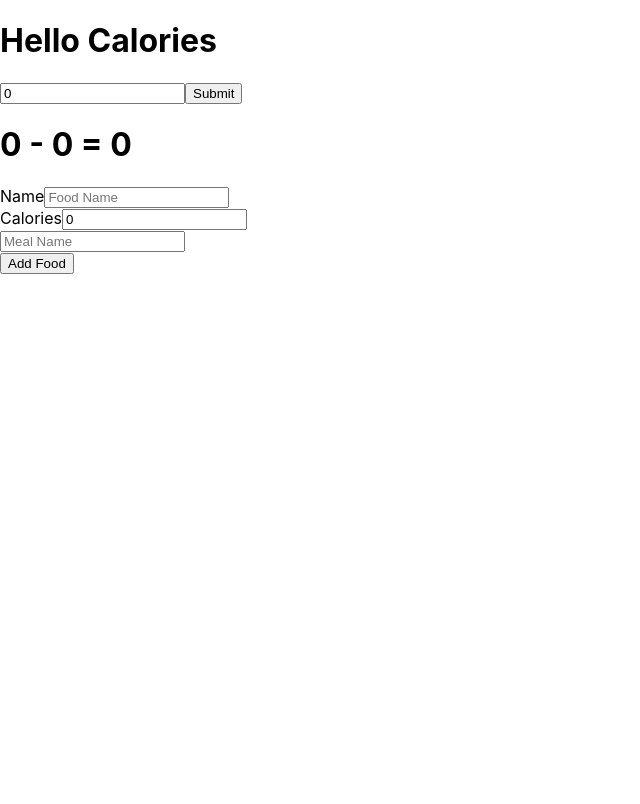
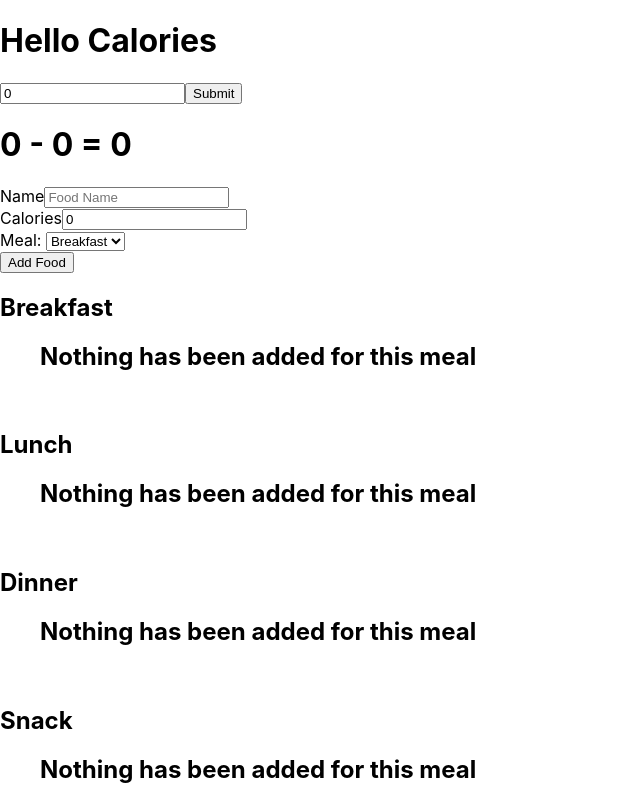
Before and after one commit to Tasjr2401/Calorie-Calculator, a React (Create React App) app: page /calories in a window 1280 px wide. Shown: the whole page, without its empty margins (0-640 px from the left). Built offline with nearby package versions, Linux system fonts and the light colour scheme.

Commit message:
starting to integrate the MealTime Component

```diff
--- a/src/Components/Home.js
+++ b/src/Components/Home.js
@@ -1,5 +1,6 @@
 import React, {useEffect, useMemo, useState} from "react";
 import { handleNumber } from "./UsefulFunctions";
+import MealTime from "./MealTime";
 
 const CalorieTracker = () => {
     const [calorieGoal, setCalorieGoal] = useState(() => {
@@ -28,7 +29,7 @@ const CalorieTracker = () => {
         setFoodList(newFoodList);
     }
 
-    function AddCalories(mealName) {
+    function AddCalories() {
         if(Number.isNaN(calorieInput) || foodName.length === 0) {
             alert('Input is empty');
             return;
@@ -64,32 +65,7 @@ const CalorieTracker = () => {
         });
 
         setCurrentCalories(calorieSum);
-    }, [foodList.length])
-
-    //Set Calorie Goal Value on first render
-    // const inputGoalRender = (
-    //     <div>
-    //         <input type='number' value={tempCalorieInput} onChange={({target}) => {
-    //             var inputValue = handleNumber(target.value);
-    //             setTempCalorieInput(inputValue);
-    //         }} />
-    //         <input type='button' value='Submit' onClick={() => {
-    //             localStorage.setItem('CalorieGoal', tempCalorieInput);
-    //             setCalorieGoal(tempCalorieInput);
-    //             setTempCalorieInput(0);
-    //             setResetCalorie(resetButton);
-    //         }} />
-    //     </div>
-    // );
-
-    // const resetButton = (
-    //     <button onClick={() => {
-    //         setCalorieGoal(null);
-    //         localStorage.removeItem('CalorieGoal');
-    //         setResetCalorie();
-    //     }} >Change Calorie Goal</button>
-    // );
-
+    }, [foodList.length]);
 
     const calorieGoalChangeDisplay = useMemo(() => {
         if(!calorieGoal || calorieGoal === 0) {
@@ -118,18 +94,6 @@ const CalorieTracker = () => {
         )
     }, [calorieGoal, tempCalorieInput]);
 
-    // useEffect(() => {
-    //     if(Number.isNaN(parseInt(calorieGoal)) === false) {
-    //         setResetCalorie(resetButton);
-    //     }
-    // },[calorieGoal]);
-
-    // useEffect(() => {
-    //     if(calorieGoal === undefined || Number.isNaN(parseInt(calorieGoal))) {
-    //         setCalorieGoal(inputGoalRender);
-    //     }
-    // }, [tempCalorieInput, resetCalorie]);
-
     //Calculate Calores left when two inputs change
     const caloriesLeft = useMemo(() => {
         if(Number.isNaN(calorieGoal-currentCalories))
@@ -137,16 +101,40 @@ const CalorieTracker = () => {
         return (calorieGoal-currentCalories);
     }, [calorieGoal, currentCalories]);
 
-    const foodRender = useMemo(() => (
-        foodList.map(e =>
-        <li key={e.FoodCalories + foodList.indexOf(e)}>
-            <h1>{e.FoodName}</h1>
-            <h2>{e.FoodCalories}</h2>
-            <button onClick={() => {
-                DeleteFood(e)
-            }} >Delete Food</button>
-        </li>
-        )), [foodList.length]);
+    const foodRender = useMemo(() => {
+        var [breakfastList, lunchList, dinnerList, snackList] = [[],[],[],[]];
+        foodList.forEach((food) => {
+            switch(food.MealName) {
+                case 'Breakfast':
+                    breakfastList.push(food);
+                    break;
+                case 'Lunch':
+                    lunchList.push(food);
+                    break;
+                case 'Dinner':
+                    dinnerList.push(food);
+                    break;
+                case 'Snack':
+                    snackList.push(food);
+                    break;
+                default:
+                    alert(`${food.MealName} does not have a meal assigned to it.`);
+                    break;
+            }
+
+        });
+        return (
+            <>
+                <MealTime mealName='Breakfast' mealList={breakfastList} DeleteFoodCallBack={(food) => DeleteFood(food)} />
+                <br />
+                <MealTime mealName='Lunch' mealList={lunchList} DeleteFoodCallBack={(food) => DeleteFood(food)} />
+                <br />
+                <MealTime mealName='Dinner' mealList={dinnerList} DeleteFoodCallBack={(food) => DeleteFood(food)} />
+                <br />
+                <MealTime mealName='Snack' mealList={snackList} DeleteFoodCallBack={(food) => DeleteFood(food)} />
+            </>
+        )
+    }, [foodList]);
 
     return (
         <div>
@@ -163,15 +151,21 @@ const CalorieTracker = () => {
                     setCalorieInput(inputValue);
                 }} />
                 <br />
-                <input type='text'value={mealName} placeholder='Meal Name' onChange={({target}) => {
+                <label>Meal: </label>
+                <select selected='Breakfast' name="Meal" onChange={({target}) => {
                     setMealName(target.value);
-                }} />
+                }}>
+                    <option value='Breakfast'>Breakfast</option>
+                    <option value='Lunch'>Lunch</option>
+                    <option value='Dinner'>Dinner</option>
+                    <option value='Snacks'>Snacks</option>
+                </select>
                 <br />
                 <input type='button' value='Add Food' onClick={AddCalories} />
             </div>
-            <ol>
+            <div>
                 {foodRender}
-            </ol>
+            </div>
         </div>
     );
 }
--- a/src/Components/MealTime.js
+++ b/src/Components/MealTime.js
@@ -1,14 +1,16 @@
 import React, { useMemo } from "react";
 
-const MealTime = ({mealName, mealList, DeleteFood}) => {
+const MealTime = ({mealName, mealList, DeleteFoodCallBack}) => {
     const mealListRender = useMemo(() => {
-        mealList.map(food =>
+        if(!mealList || mealList.length === 0) {
+            return <h2>Nothing has been added for this meal</h2>
+        }
+        return mealList.map(food =>
             <li key={mealList.indexOf(food)}>
                 <h3>{food.FoodName}<p>{food.FoodCalories}</p></h3>
-                <button onClick={DeleteFood(food)}>Delete</button>
+                <button onClick={DeleteFoodCallBack(food)}>Delete</button>
             </li>
-        )
-    }, []);
+        )}, [mealList.length]);
 
     return (
         <div>
```
